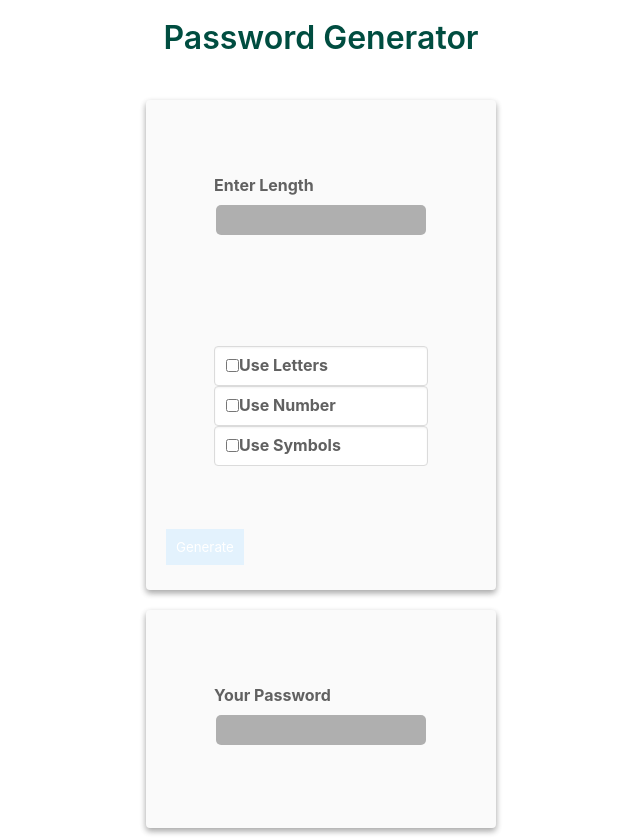
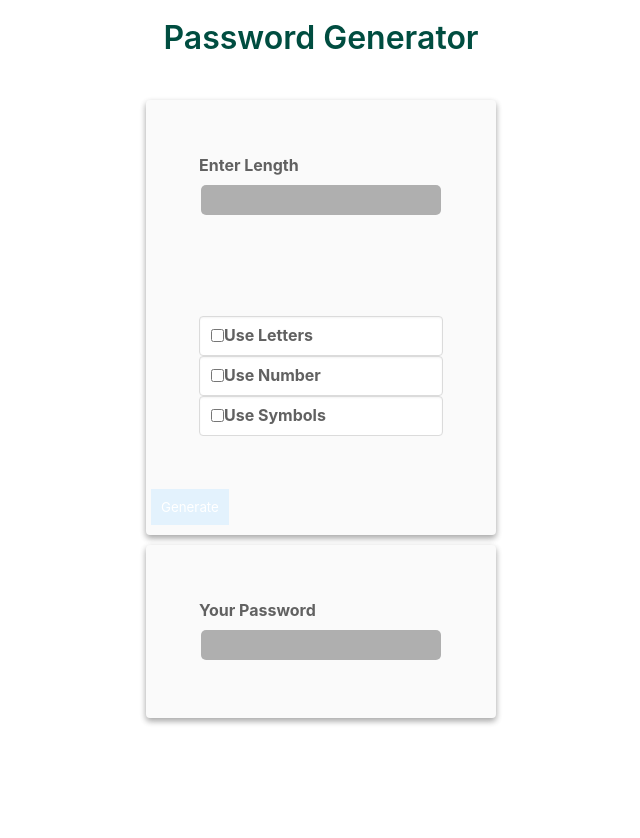
Before and after one commit to ashbeelghouri/password-generator, an Angular app: page / in a window 1280 px wide. Shown: the whole page, without its empty margins (319-959 px from the left). After the commit the page ends 800 px from the top, so only its background shows below. Built offline with nearby package versions, Linux system fonts and the light colour scheme.

Commit message:
uncomment html

```diff
--- a/src/app/app.component.css
+++ b/src/app/app.component.css
@@ -42,13 +42,13 @@
 }
 
 .card {
-  padding: 20px;
+  padding: 5px;
   display: block;
   margin-left: auto;
   margin-right: auto;
   box-shadow: 0 3px 6px rgba(0, 0, 0, 0.16), 0 3px 6px rgba(0, 0, 0, 0.23);
   background-color: #fafafa;
-  margin-top: 20px;
+  margin-top: 10px;
   margin-bottom: 10px;
 }
 
@@ -83,11 +83,11 @@
   color: white;
 }
 
-
+/*
 .section {
   margin-top: 5px;
   margin-bottom: 10px;
-}
+} */
 
 .input {
   padding-top: 5px;
```
